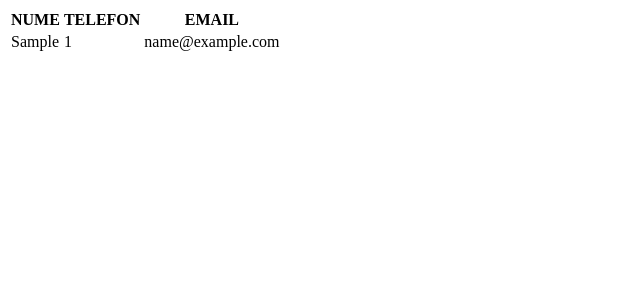
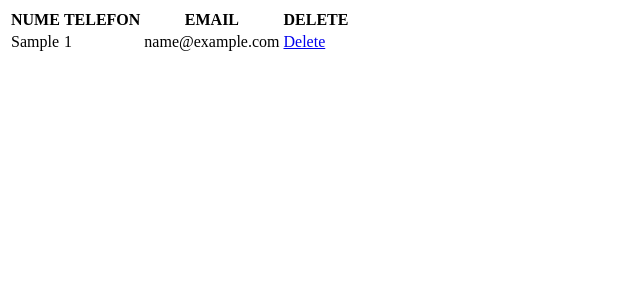
Before and after one commit to MCristii/boardgames, a Django app: page /main/persons/ in a window 1280 px wide. Shown: the top 300 px of the page, without its empty margins (0-640 px from the left). Run offline with Django 3.2, Linux system fonts and the light colour scheme; tables that the repository leaves empty hold one stand-in row (values such as "Sample post").

Commit message:
persons - delete

```diff
--- a/main/templates/main/persons.html
+++ b/main/templates/main/persons.html
@@ -7,10 +7,11 @@
 <body>
 <table>
 
-    <th>NUME</th> <th>TELEFON</th> <th>EMAIL</th>
+    <th>NUME</th> <th>TELEFON</th> <th>EMAIL</th> <th>DELETE</th>
     {% for person in persons %}
-    <tr> <td>{{person.nume}}</td> <td>{{person.phonenumber}}</td> <td>{{person.mail}}</td> </tr>
+    <tr> <td>{{person.nume}}</td> <td>{{person.phonenumber}}</td> <td>{{person.mail}}</td> <td><a href="deleteperson/{{person.id}}">Delete</a></td> </tr>
     {% endfor %}
+
 
 </table>
 </body>
--- a/main/urls.py
+++ b/main/urls.py
@@ -12,4 +12,5 @@ urlpatterns = [
     path('formular_submit/', views.formular_submit, name="formular_submit"),
     path('person/', views.person, name='person'),
     path('persons/', views.persons, name='persons'),
+    url(r'deleteperson/(?P<id>\d+)/$', views.deleteperson, name='deleteperson'),
 ]
--- a/main/views.py
+++ b/main/views.py
@@ -38,3 +38,10 @@ def persons(request):
     persons = Person.objects.all()
 
     return render(request, 'main/persons.html', {'persons': persons})
+
+def deleteperson(request, id):
+    if request.method == "GET":
+        Person.objects.all().filter(pk=int(id)).delete()
+        persons = Person.objects.all()
+
+    return render(request, 'main/persons.html', {'persons': persons})
```
Also changed, not shown: db.sqlite3.
